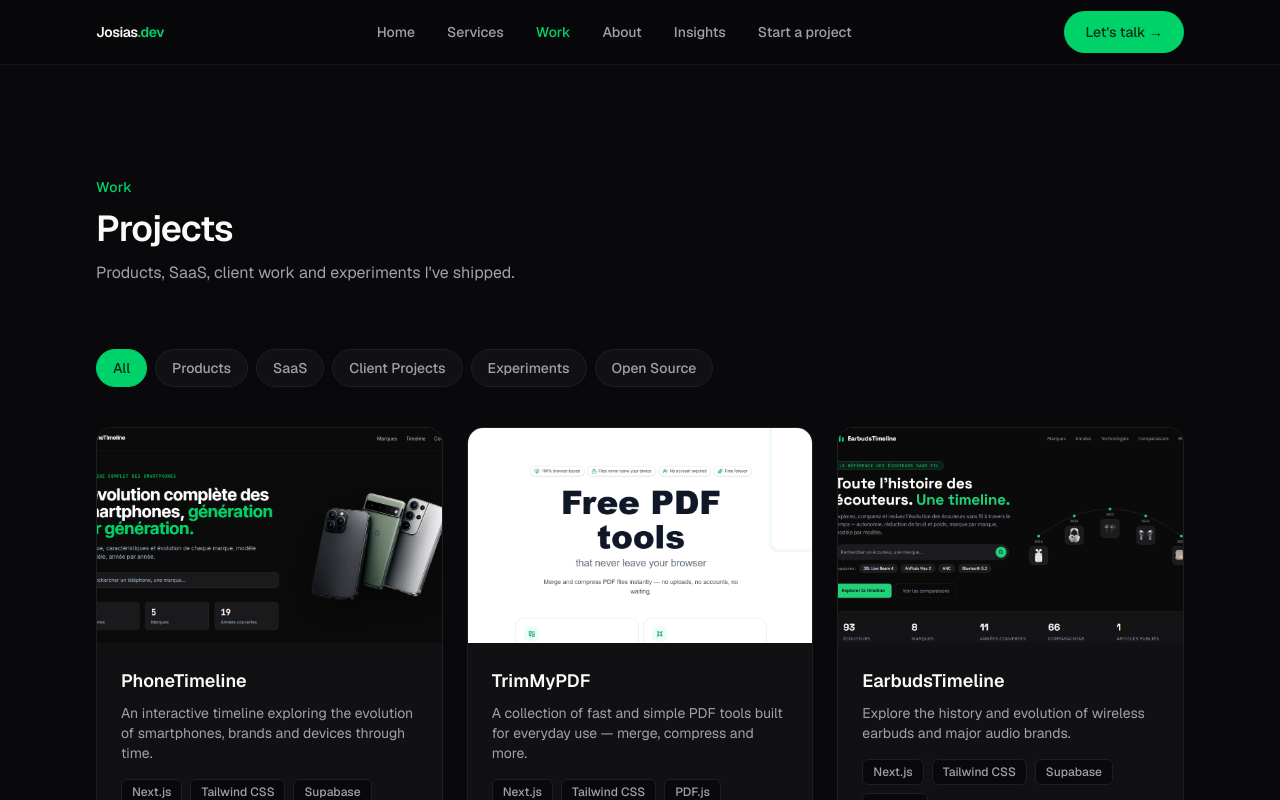
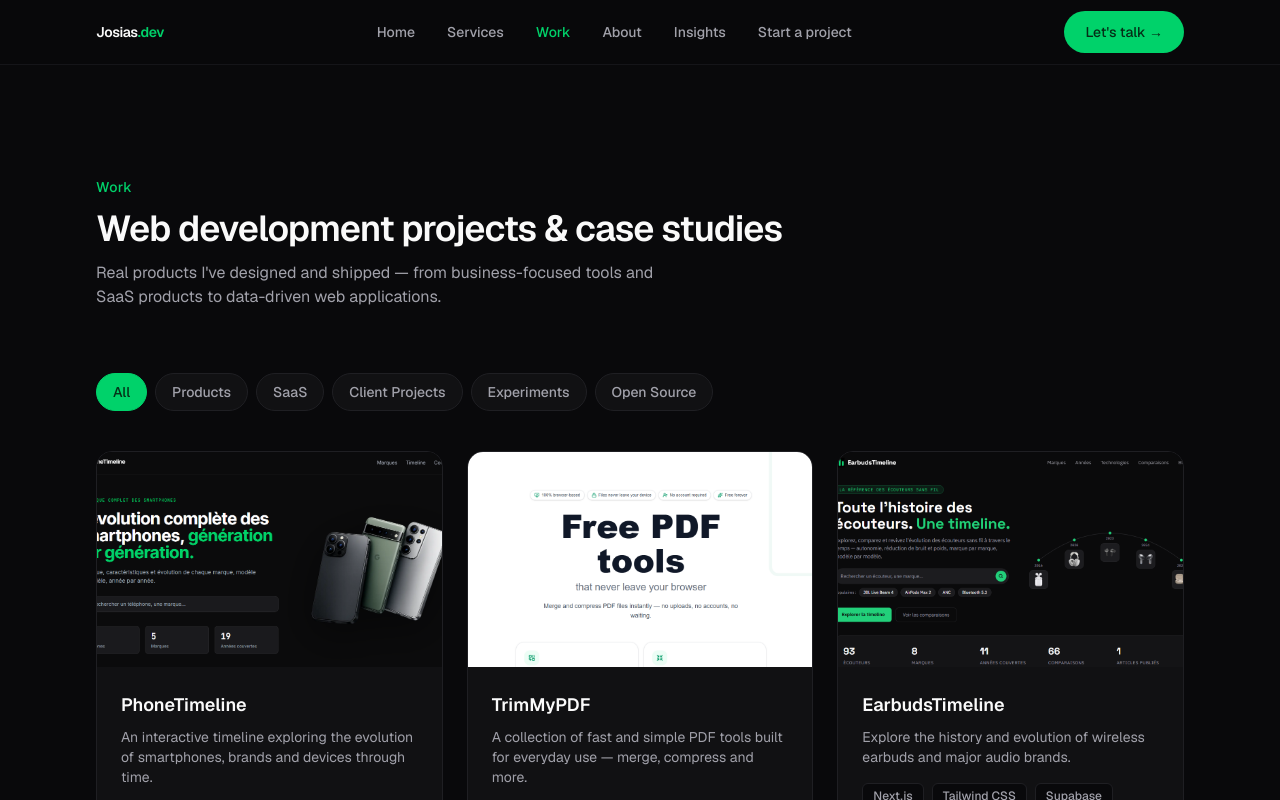
Before and after one commit to bk2024b/Josias.dev, a Next.js app: page /projects in a window 1280 px wide. Shown: the top 800 px of the page. Built offline with nearby package versions, Linux system fonts and the light colour scheme.

Commit message:
seo: strengthen work page search intent

```diff
--- a/app/projects/page.js
+++ b/app/projects/page.js
@@ -4,10 +4,15 @@
 import { projects } from "@/data/projects";
 
 export const metadata = {
-  title: "Projects",
+  title: "Web Development Projects & Case Studies",
   description:
-    "Products, SaaS, client work and experiments built by Josias — including PhoneTimeline, TrimMyPDF and EarbudsTimeline.",
+    "Explore web applications, SaaS products and data-driven platforms built by Josias, a freelance web developer.",
   alternates: { canonical: "/projects" },
+  openGraph: {
+    title: "Web Development Projects & Case Studies · Josias.dev",
+    description:
+      "Explore web applications, SaaS products and data-driven platforms built by Josias.",
+  },
 };
 
 export default function ProjectsPage() {
@@ -15,8 +20,8 @@
     <Section className="pt-16">
       <SectionHeading
         eyebrow="Work"
-        title="Projects"
-        description="Products, SaaS, client work and experiments I've shipped."
+        title="Web development projects & case studies"
+        description="Real products I've designed and shipped — from business-focused tools and SaaS products to data-driven web applications."
       />
       <ProjectsExplorer projects={projects} />
     </Section>
```
